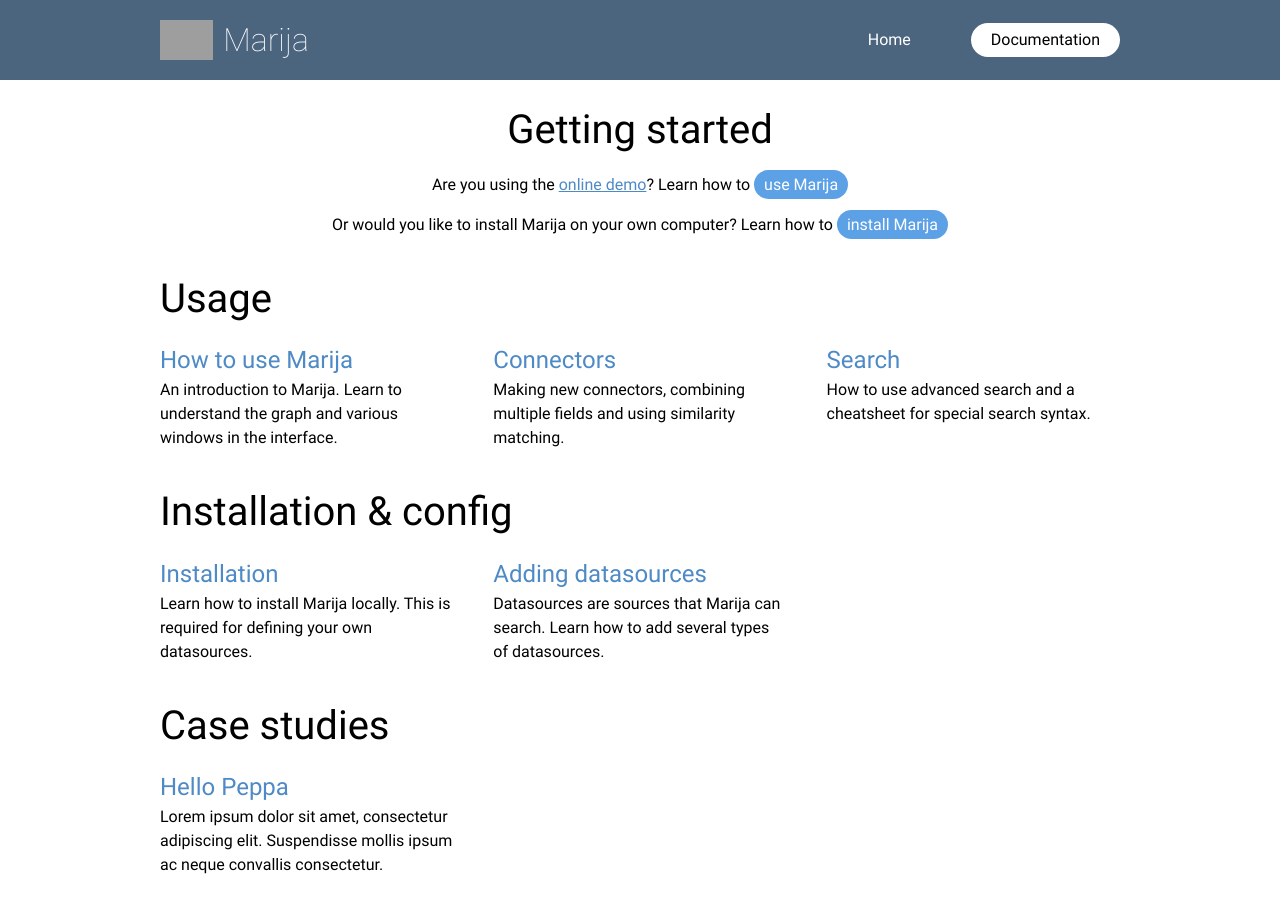
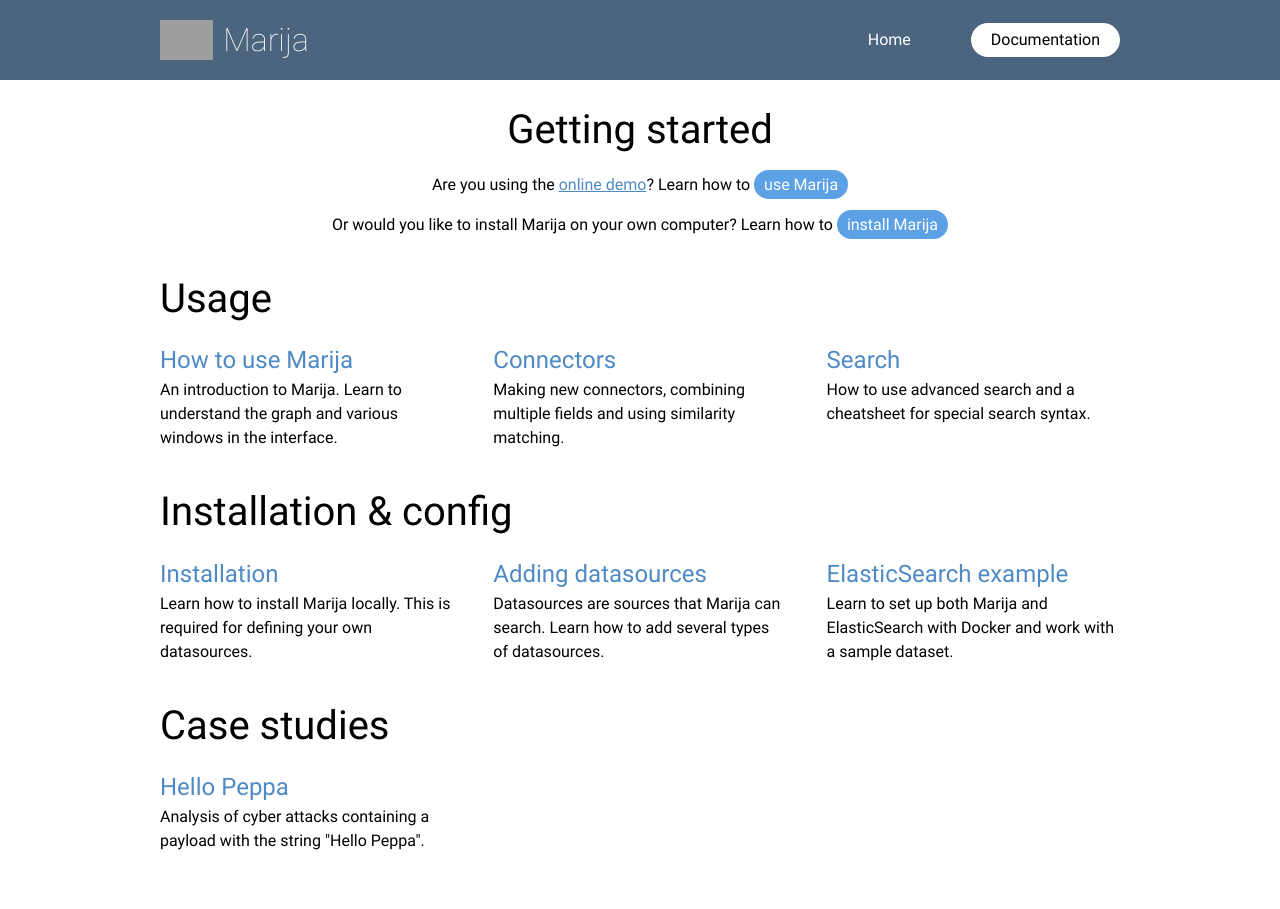
Before and after one commit to marijaio/marija-docs, a Jekyll site: the page built from index.html, in a window 1280 px wide. Built offline with Jekyll 4.4.1, drawn with Linux system fonts in a browser that asks for light colours; grey boxes are pictures that could not be loaded.

Commit message:
article descriptions

```diff
--- a/_data/articles.yml
+++ b/_data/articles.yml
@@ -17,8 +17,11 @@
   - title: Adding datasources
     link: /adding-datasources.html
     description: Datasources are sources that Marija can search. Learn how to add several types of datasources.
+  - title: ElasticSearch example
+    link: /elasticsearch-example.html
+    description: Learn to set up both Marija and ElasticSearch with Docker and work with a sample dataset.
 - title: Case studies
   articles:
   - title: Hello Peppa
     link: /hello-peppa.html
-    description: Lorem ipsum dolor sit amet, consectetur adipiscing elit. Suspendisse mollis ipsum ac neque convallis consectetur.
+    description: Analysis of cyber attacks containing a payload with the string "Hello Peppa".
--- a/adding-datasources.md
+++ b/adding-datasources.md
@@ -98,3 +98,7 @@
 
 If you need more help with the installation of Marija, check out the
 [installation guide](/installation.html).
+
+For an in-depth guide of how to setup both ElasticSearch and Marija and how to make
+your ElasticSearch instance searchable by Marija, check out the
+[ElasticSearch example](/elasticsearch-example.html).
--- /dev/null
+++ b/elasticsearch-example.md
@@ -0,0 +1,4 @@
+---
+layout: article
+title: ElasticSearch example
+---
```
